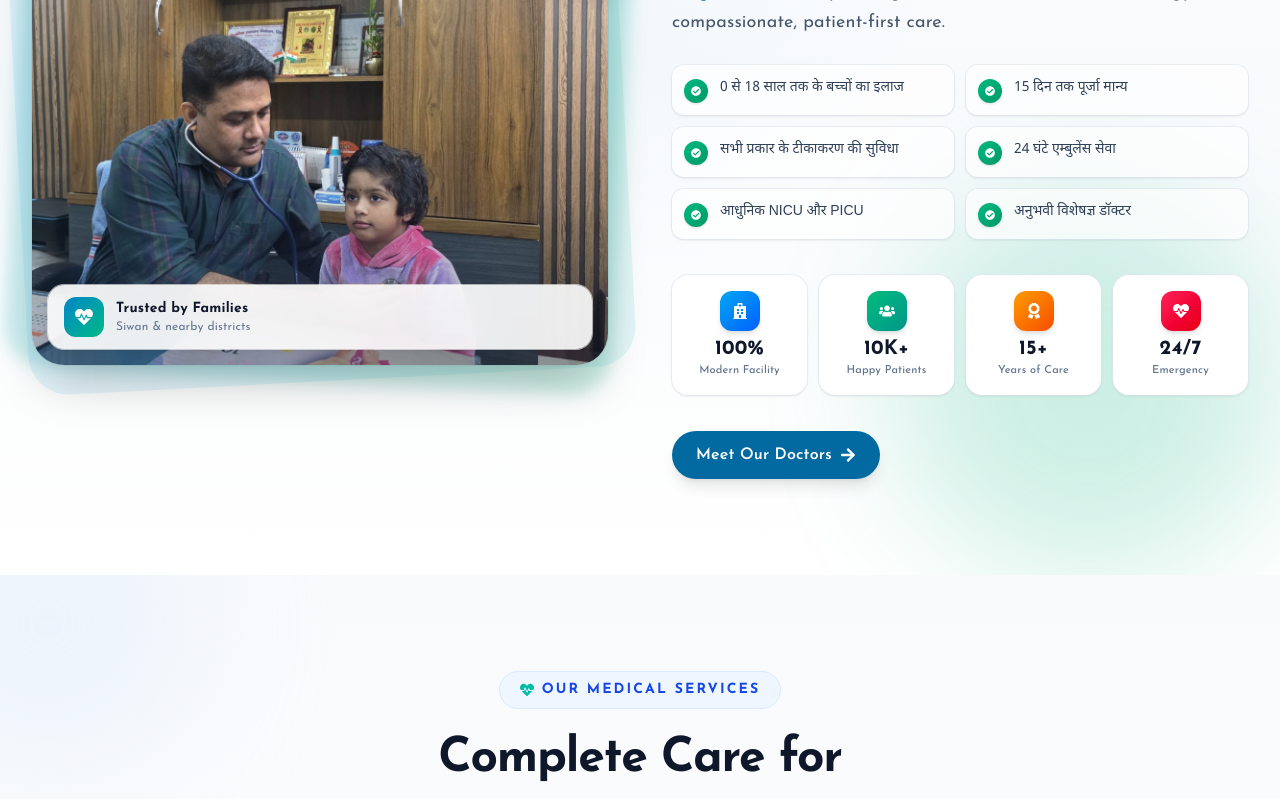
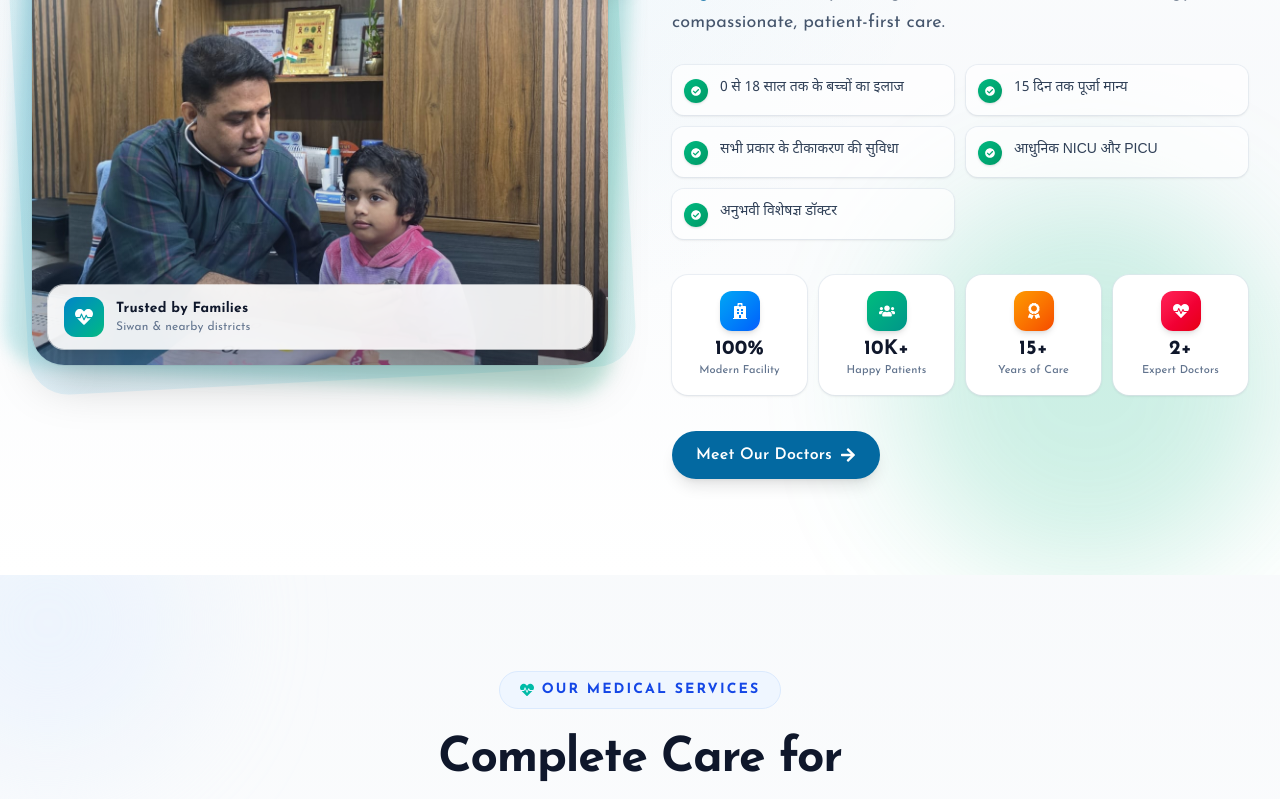
Before and after one commit to Pradyumna5777/azad-hospital, a React (Vite) app: page / in a window 1280 px wide. Shown: the part 1280-2079 px from the top of the page. Built offline with nearby package versions, Linux system fonts and the light colour scheme; a web font is replaced by a local one.

Commit message:
fix: update stats and remove 24/7 claims

```diff
--- a/src/components/About.jsx
+++ b/src/components/About.jsx
@@ -51,7 +51,6 @@ export default function About() {
     '0 से 18 साल तक के बच्चों का इलाज',
     '15 दिन तक पूर्जा मान्य',
     'सभी प्रकार के टीकाकरण की सुविधा',
-    '24 घंटे एम्बुलेंस सेवा',
     'आधुनिक NICU और PICU',
     'अनुभवी विशेषज्ञ डॉक्टर',
   ];
@@ -60,8 +59,7 @@ export default function About() {
     { icon: <FaHospital />, label: 'Modern Facility', value: 100, suffix: '%', color: 'from-sky-500 to-blue-600' },
     { icon: <FaUsers />, label: 'Happy Patients', value: 10, suffix: 'K+', color: 'from-emerald-500 to-teal-600' },
     { icon: <FaAward />, label: 'Years of Care', value: 15, suffix: '+', color: 'from-amber-500 to-orange-600' },
-    { icon: <FaHeartbeat />, label: 'Emergency', value: 24, suffix: '/7', color: 'from-rose-500 to-red-600' },
-  ];
+{ icon: <FaHeartbeat />, label: 'Expert Doctors', value: 2, suffix: '+', color: 'from-rose-500 to-red-600' },  ];
 
   return (
     <section id="about" className="section-padding relative overflow-hidden bg-gradient-to-b from-white via-slate-50 to-white">
--- a/src/components/Contact.jsx
+++ b/src/components/Contact.jsx
@@ -158,7 +158,7 @@ export default function Contact() {
           </span>
           <h2 className="section-title">Get in Touch</h2>
           <p className="section-subtitle">
-            Reach out for appointments, emergencies, or any queries — we're here to help 24/7.
+            Reach out for appointments, or any queries — we're here to help.
           </p>
         </motion.div>
 
--- a/src/components/Facilities.jsx
+++ b/src/components/Facilities.jsx
@@ -275,7 +275,7 @@ export default function Facilities() {
           {[
             { label: 'Modern Equipment', value: '100%' },
             { label: 'Expert Doctors', value: 'Qualified' },
-            { label: 'Emergency Support', value: '24/7' },
+            { label: 'Modern Facilities', value: '100%' },
             { label: 'Patient Safety', value: 'Priority' },
           ].map((item, i) => (
             <div
```
